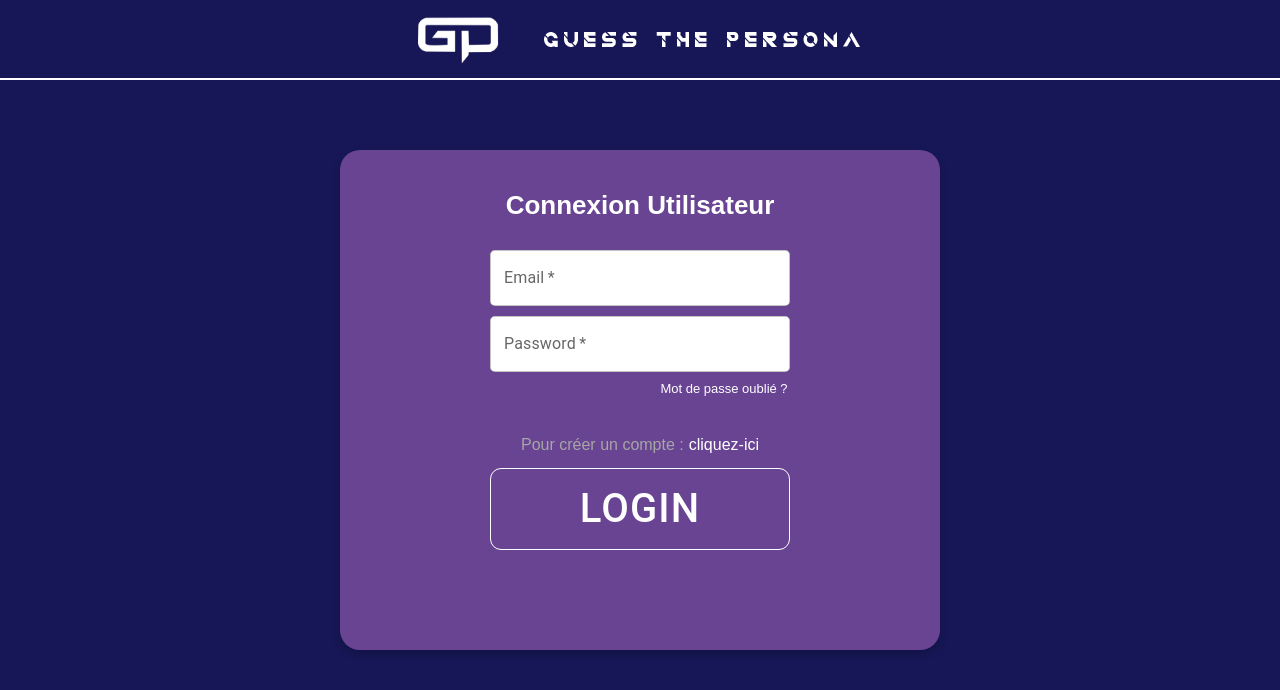
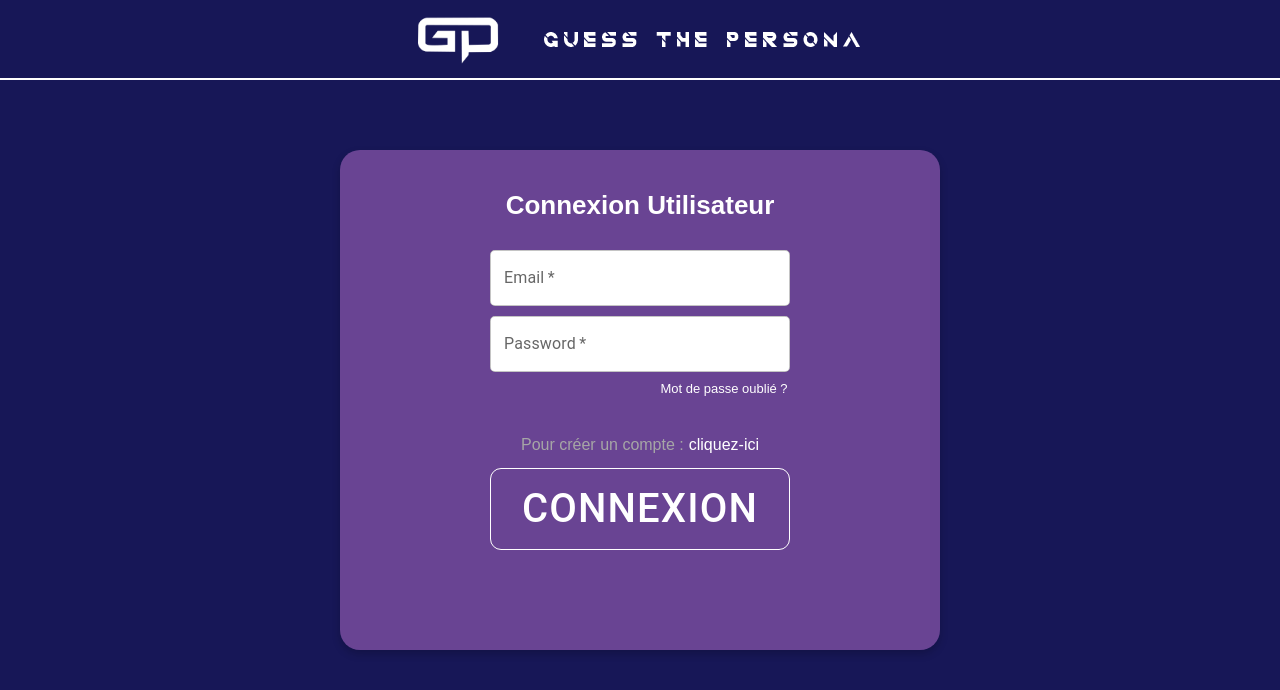
Before and after one commit to ShrimpPR/GuessThePersona, a React (Vite) app in the folder front/: page /login in a window 1280 px wide. Shown: the top 690 px of the page. Built offline with nearby package versions, Linux system fonts and the light colour scheme.

Commit message:
refactor: translated to french

```diff
--- a/front/src/pages/Login/Login.jsx
+++ b/front/src/pages/Login/Login.jsx
@@ -145,7 +145,7 @@ function Login() {
 					</div>
 					<p className="forgottenpwd">Mot de passe oublié ?</p>
 					<div className="login-buttons">
-						<Button variant="outlined" type="submit" id="button">Login</Button>
+						<Button variant="outlined" type="submit" id="button">Connexion</Button>
 					</div>
 					<div className="login-gotoregister">
 						<span>Pour créer un compte :</span>
```
